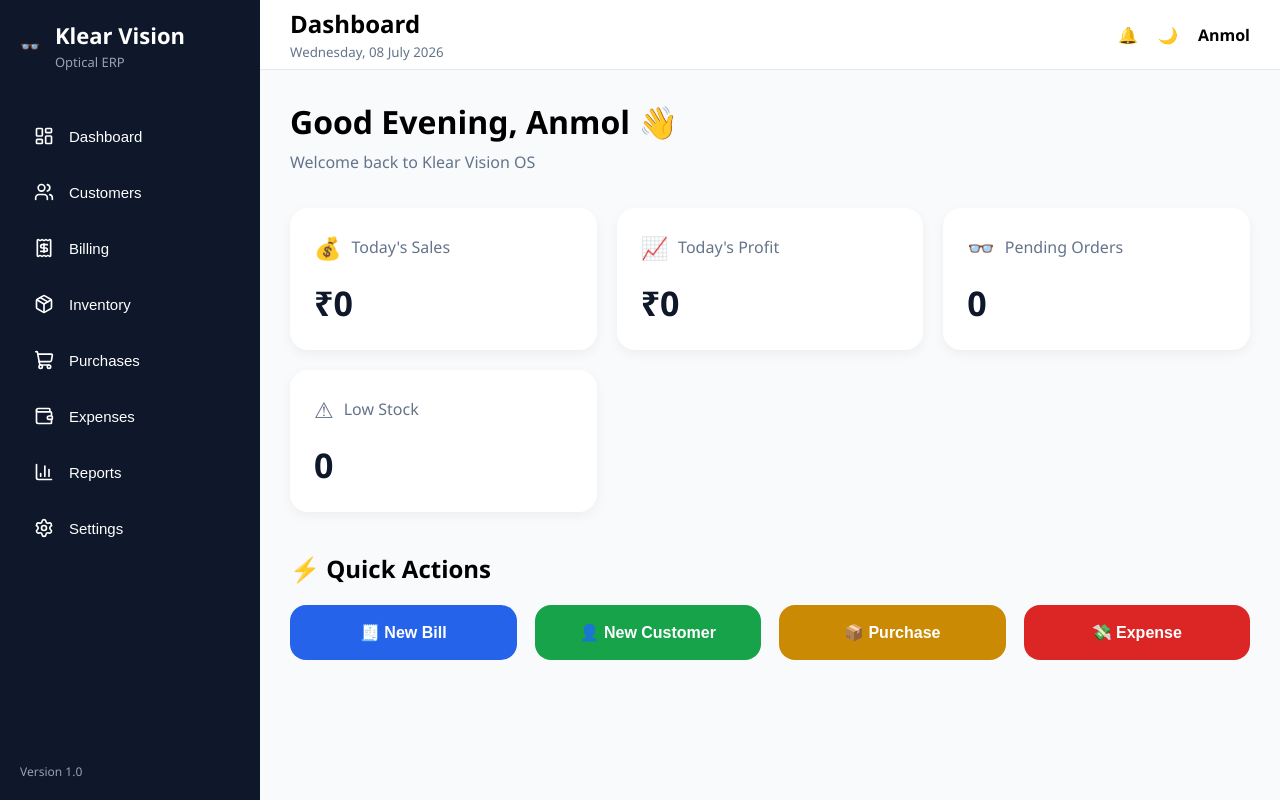
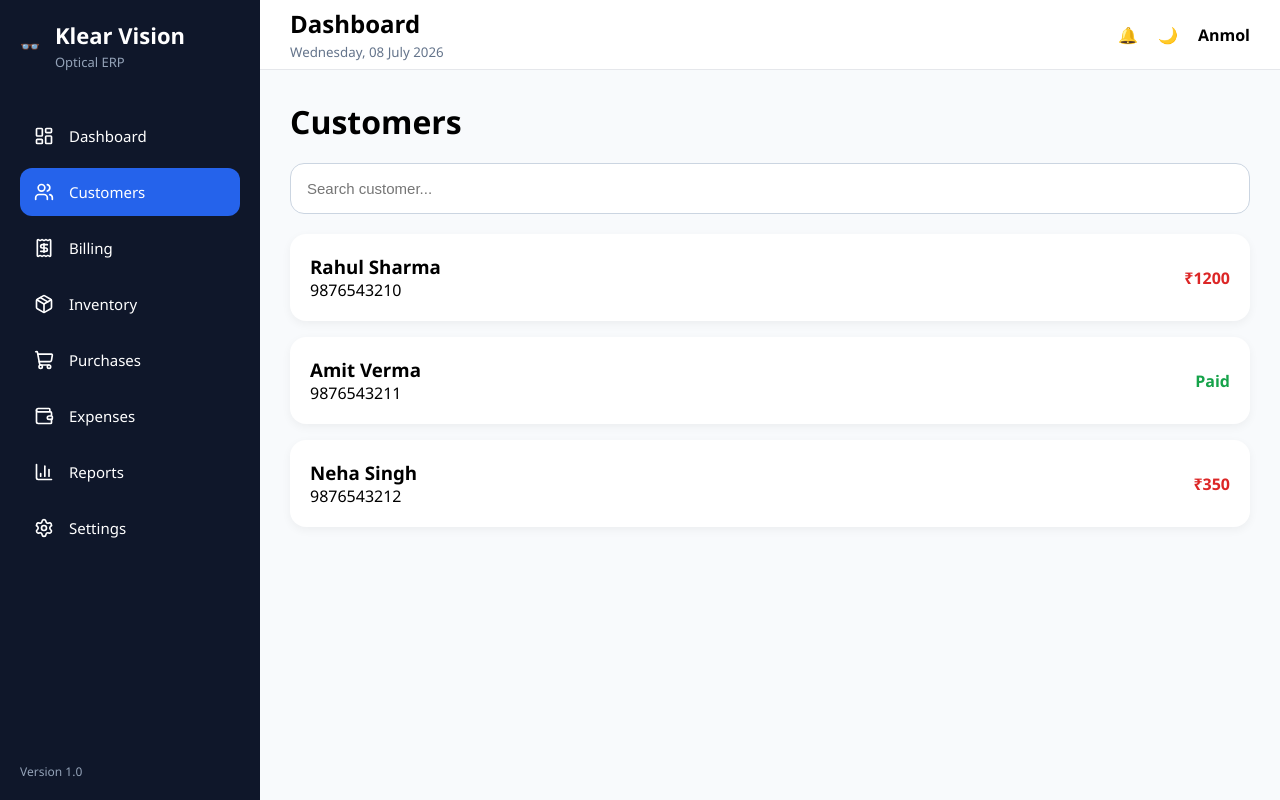
Before and after one commit to klearvision297-cloud/Klearvisionos, a React (Vite) app: page /customers in a window 1280 px wide. Built offline with nearby package versions, Linux system fonts and the light colour scheme.

Commit message:
feat: add routing and customer management

```diff
--- a/src/App.tsx
+++ b/src/App.tsx
@@ -1,10 +1,5 @@
-import MainLayout from "./components/layout/MainLayout";
-import Dashboard from "./pages/Dashboard";
+import AppRoutes from "./routes";
 
 export default function App() {
-  return (
-    <MainLayout>
-      <Dashboard />
-    </MainLayout>
-  );
+  return <AppRoutes />;
 }
--- /dev/null
+++ b/src/components/customers/CustomerCard.tsx
@@ -0,0 +1,32 @@
+type CustomerCardProps = {
+  name: string;
+  mobile: string;
+  balance: number;
+};
+
+export default function CustomerCard({
+  name,
+  mobile,
+  balance,
+}: CustomerCardProps) {
+  return (
+    <div className="customer-card">
+      <div>
+        <h3>{name}</h3>
+
+        <p>{mobile}</p>
+      </div>
+
+      <div
+        style={{
+          color: balance > 0 ? "#DC2626" : "#16A34A",
+          fontWeight: 700,
+        }}
+      >
+        {balance > 0
+          ? `₹${balance}`
+          : "Paid"}
+      </div>
+    </div>
+  );
+}
--- a/src/components/layout/Sidebar.tsx
+++ b/src/components/layout/Sidebar.tsx
@@ -9,15 +9,49 @@ import {
   Settings,
 } from "lucide-react";
 
+import { NavLink } from "react-router-dom";
+
 const menuItems = [
-  { icon: LayoutDashboard, label: "Dashboard" },
-  { icon: Users, label: "Customers" },
-  { icon: Receipt, label: "Billing" },
-  { icon: Package, label: "Inventory" },
-  { icon: ShoppingCart, label: "Purchases" },
-  { icon: Wallet, label: "Expenses" },
-  { icon: BarChart3, label: "Reports" },
-  { icon: Settings, label: "Settings" },
+  {
+    icon: LayoutDashboard,
+    label: "Dashboard",
+    path: "/",
+  },
+  {
+    icon: Users,
+    label: "Customers",
+    path: "/customers",
+  },
+  {
+    icon: Receipt,
+    label: "Billing",
+    path: "/billing",
+  },
+  {
+    icon: Package,
+    label: "Inventory",
+    path: "/inventory",
+  },
+  {
+    icon: ShoppingCart,
+    label: "Purchases",
+    path: "/purchases",
+  },
+  {
+    icon: Wallet,
+    label: "Expenses",
+    path: "/expenses",
+  },
+  {
+    icon: BarChart3,
+    label: "Reports",
+    path: "/reports",
+  },
+  {
+    icon: Settings,
+    label: "Settings",
+    path: "/settings",
+  },
 ];
 
 export default function Sidebar() {
@@ -36,10 +70,18 @@ export default function Sidebar() {
           const Icon = item.icon;
 
           return (
-            <button key={item.label} className="menuButton">
+            <NavLink
+              key={item.label}
+              to={item.path}
+              className={({ isActive }) =>
+                isActive
+                  ? "menuButton activeMenu"
+                  : "menuButton"
+              }
+            >
               <Icon size={20} />
               <span>{item.label}</span>
-            </button>
+            </NavLink>
           );
         })}
       </nav>
--- a/src/index.css
+++ b/src/index.css
@@ -207,3 +207,63 @@ color:#0F172A;
   transform: translateY(-3px);
   filter: brightness(1.05);
 }
+.search-box{
+
+width:100%;
+
+padding:16px;
+
+border-radius:14px;
+
+border:1px solid #CBD5E1;
+
+margin:20px 0;
+
+font-size:15px;
+
+}
+
+.customer-list{
+
+display:flex;
+
+flex-direction:column;
+
+gap:16px;
+
+}
+
+.customer-card{
+
+background:white;
+
+padding:20px;
+
+border-radius:16px;
+
+display:flex;
+
+justify-content:space-between;
+
+align-items:center;
+
+box-shadow:0 3px 10px rgba(0,0,0,.05);
+
+cursor:pointer;
+
+transition:.25s;
+
+}
+
+.customer-card:hover{
+
+transform:translateY(-2px);
+
+}
+.activeMenu {
+  background: #2563eb;
+}
+
+.menuButton {
+  text-decoration: none;
+}
--- /dev/null
+++ b/src/pages/customers.tsx
@@ -0,0 +1,41 @@
+import CustomerCard from "../components/customers/CustomerCard";
+
+const customers = [
+  {
+    name: "Rahul Sharma",
+    mobile: "9876543210",
+    balance: 1200,
+  },
+  {
+    name: "Amit Verma",
+    mobile: "9876543211",
+    balance: 0,
+  },
+  {
+    name: "Neha Singh",
+    mobile: "9876543212",
+    balance: 350,
+  },
+];
+
+export default function Customers() {
+  return (
+    <>
+      <h1>Customers</h1>
+
+      <input
+        className="search-box"
+        placeholder="Search customer..."
+      />
+
+      <div className="customer-list">
+        {customers.map((customer) => (
+          <CustomerCard
+            key={customer.mobile}
+            {...customer}
+          />
+        ))}
+      </div>
+    </>
+  );
+}
--- /dev/null
+++ b/src/routes.tsx
@@ -0,0 +1,23 @@
+import { BrowserRouter, Routes, Route } from "react-router-dom";
+
+import MainLayout from "./components/layout/MainLayout";
+
+import Dashboard from "./pages/Dashboard";
+import Customers from "./pages/Customers";
+
+export default function AppRoutes() {
+  return (
+    <BrowserRouter>
+      <MainLayout>
+        <Routes>
+          <Route path="/" element={<Dashboard />} />
+
+          <Route
+            path="/customers"
+            element={<Customers />}
+          />
+        </Routes>
+      </MainLayout>
+    </BrowserRouter>
+  );
+}
```
